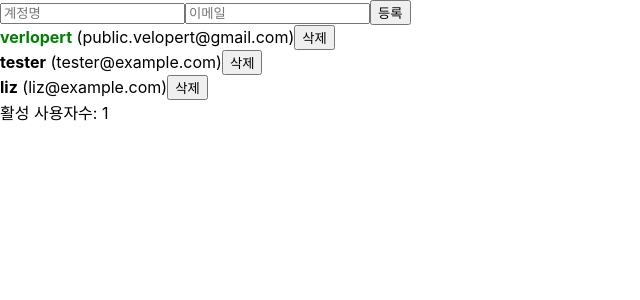
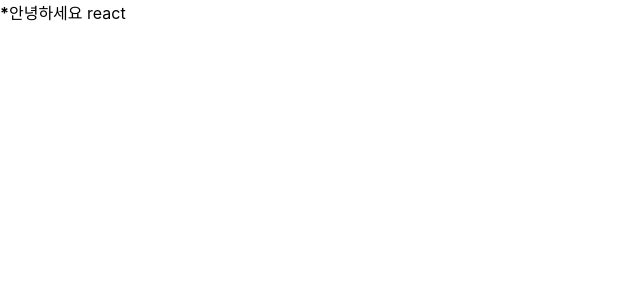
Before and after one commit to Wangchi-son/react-tutorail, a React (Create React App) app: page / in a window 1280 px wide. Shown: the top 300 px of the page, without its empty margins (0-640 px from the left). Built offline with nearby package versions, Linux system fonts and the light colour scheme.

Commit message:
클래스형 컴포넌트

```diff
--- a/src/Hello.js
+++ b/src/Hello.js
@@ -1,22 +1,38 @@
-import React from "react";
+import React from 'react';
 
-function Hello({ color, name, isSpecial }) {
-  return (
-    <>
-      <div
-        style={{
-          color,
-        }}
-      >
-        <b>{isSpecial ? "스페셜하다!" : "낫스페셜"}</b>
+class Hello extends React.Component {
+  static defaultProps = {
+    name: '이름없음'
+  };
+  render() {
+    const { color, isSpecial, name } = this.props;
+    return (
+      <div style={color}>
+        {isSpecial && <b>*</b>}
         안녕하세요 {name}
       </div>
-    </>
-  );
+    );
+  }
 }
 
-Hello.defaultProps = {
-  name: "이름없음",
-};
+// 함수형 컴포넌트
+// function Hello({ color, name, isSpecial }) {
+//   return (
+//     <>
+//       <div
+//         style={{
+//           color,
+//         }}
+//       >
+//         <b>{isSpecial ? "스페셜하다!" : "낫스페셜"}</b>
+//         안녕하세요 {name}
+//       </div>
+//     </>
+//   );
+// }
+
+// Hello.defaultProps = {
+//   name: '이름없음'
+// };
 
 export default Hello;
--- a/src/index.js
+++ b/src/index.js
@@ -3,10 +3,11 @@
 import './index.css';
 import App from './App';
 import reportWebVitals from './reportWebVitals';
+import Hello from './Hello';
 
 ReactDOM.render(
   <React.StrictMode>
-    <App />
+    <Hello name="react" isSpecial />
   </React.StrictMode>,
   document.getElementById('root')
 );
```
